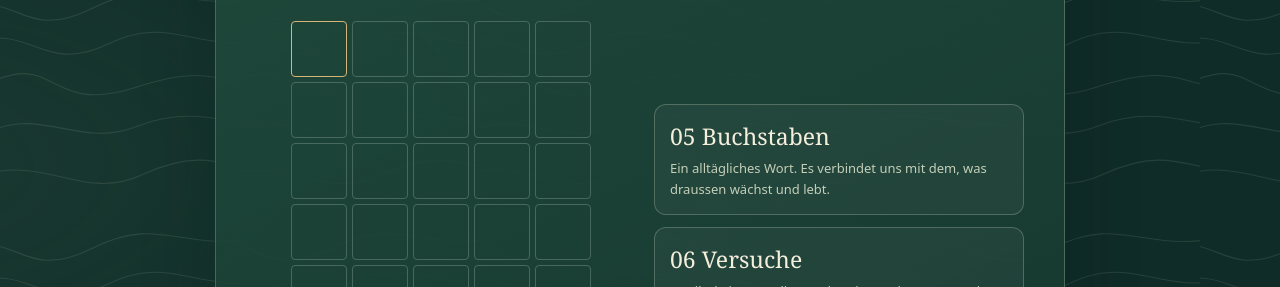
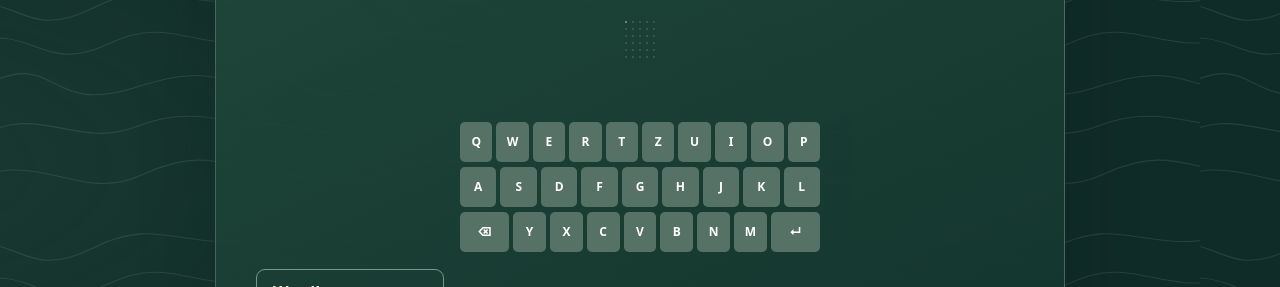
Before and after one commit to adrianbuechli/operation-christmas, a plain HTML site: page index.html in a window 1280 px wide. Shown: the part 513-800 px from the top of the page. Drawn offline with Linux system fonts and the light colour scheme.

Commit message:
Remove Wordle info cards and center the board

```diff
--- a/index.html
+++ b/index.html
@@ -16,7 +16,7 @@
     main{min-height:390px}.panel{border:1px solid var(--border);background:linear-gradient(155deg,rgba(34,75,61,.91),rgba(20,54,46,.95));border-radius:22px;padding:clamp(20px,5vw,40px);box-shadow:0 25px 75px #051a153b}.chapter{display:flex;gap:13px;align-items:center;margin-bottom:19px;color:var(--gold);font-size:12px;font-weight:800;letter-spacing:.17em;text-transform:uppercase}.chapter:after{content:'';height:1px;background:var(--border);flex:1}.panel h2{font:400 clamp(29px,5vw,41px)/1.14 Georgia,serif;letter-spacing:-.025em;margin:0 0 13px}.panel p{line-height:1.7;color:var(--muted);margin:0 0 16px}.note{border-left:3px solid #adbb8b;padding:9px 14px;background:#0d2c244f;color:#d4e2ce;border-radius:0 7px 7px 0;font-size:13px;line-height:1.6;margin:16px 0}.label{font-size:11px;color:var(--gold);text-transform:uppercase;letter-spacing:.18em;font-weight:800;margin-bottom:8px}
     .btn{background:var(--gold);color:#183027;border:1px solid var(--gold);padding:11px 16px;border-radius:9px;font-weight:750;transition:transform .15s,opacity .15s;min-height:42px}.btn:hover{transform:translateY(-1px)}.btn:disabled{opacity:.45;cursor:not-allowed;transform:none}.btn.secondary{background:transparent;color:var(--cream);border-color:#78988b}.btn.ghost{background:#ffffff0b;color:var(--cream);border-color:var(--border)}.controls{display:flex;flex-wrap:wrap;gap:9px;align-items:center;margin-top:17px}.muted{color:var(--muted);font-size:13px}.msg{min-height:24px;margin:10px 0 6px;color:#f1c7a2;font-size:13px;line-height:1.5}.success{color:#d2e6ae}
     /* Wordle */
-    .wordle-layout{display:grid;grid-template-columns:minmax(0,1fr) minmax(0,1fr);gap:28px;align-items:center;margin:24px 0}.wordle-board{display:grid;grid-template-rows:repeat(6,1fr);gap:5px;max-width:300px;margin:auto}.guess-row{display:grid;grid-template-columns:repeat(5,1fr);gap:5px}.letter{aspect-ratio:1;border:1px solid #66847a99;display:grid;place-items:center;border-radius:4px;font-size:clamp(18px,4.2vw,27px);font-weight:800;line-height:1;color:#fff}.letter.filled{border-color:#a9c9b7}.letter.correct{background:#618a67;border-color:#618a67}.letter.present{background:#b79559;border-color:#b79559}.letter.absent{background:#4b5e59;border-color:#4b5e59}.letter.live{border-color:#d5b578}.keypad{max-width:360px;margin:18px auto 0;display:flex;flex-direction:column;gap:5px}.keys{display:flex;justify-content:center;gap:4px}.key{flex:1;min-width:0;max-width:40px;height:40px;border:0;border-radius:5px;background:#567267;color:#fff;font-weight:800;font-size:12px;padding:0}.key.wide{max-width:57px;flex:1.5}.key.correct{background:#618a67}.key.present{background:#b79559}.key.absent{background:#384e49}.wordle-aside{display:grid;gap:12px}.wordle-aside .tiny-card{background:#ffffff0a;padding:15px;border:1px solid var(--border);border-radius:12px}.tiny-card strong{font-family:Georgia,serif;font-size:23px;font-weight:400}.tiny-card span{font-size:13px;color:var(--muted);line-height:1.6;display:block;margin-top:6px}
+    .wordle-layout{display:grid;grid-template-columns:minmax(0,1fr);gap:16px;align-items:center;justify-items:center;margin:24px 0}.wordle-board{display:grid;grid-template-rows:repeat(6,1fr);gap:5px;max-width:300px;margin:auto}.guess-row{display:grid;grid-template-columns:repeat(5,1fr);gap:5px}.letter{aspect-ratio:1;border:1px solid #66847a99;display:grid;place-items:center;border-radius:4px;font-size:clamp(18px,4.2vw,27px);font-weight:800;line-height:1;color:#fff}.letter.filled{border-color:#a9c9b7}.letter.correct{background:#618a67;border-color:#618a67}.letter.present{background:#b79559;border-color:#b79559}.letter.absent{background:#4b5e59;border-color:#4b5e59}.letter.live{border-color:#d5b578}.keypad{max-width:360px;margin:18px auto 0;display:flex;flex-direction:column;gap:5px}.keys{display:flex;justify-content:center;gap:4px}.key{flex:1;min-width:0;max-width:40px;height:40px;border:0;border-radius:5px;background:#567267;color:#fff;font-weight:800;font-size:12px;padding:0}.key.wide{max-width:57px;flex:1.5}.key.correct{background:#618a67}.key.present{background:#b79559}.key.absent{background:#384e49}.wordle-aside{display:grid;gap:12px}.wordle-aside .tiny-card{background:#ffffff0a;padding:15px;border:1px solid var(--border);border-radius:12px}.tiny-card strong{font-family:Georgia,serif;font-size:23px;font-weight:400}.tiny-card span{font-size:13px;color:var(--muted);line-height:1.6;display:block;margin-top:6px}
     .unlock{margin-top:25px;padding:21px;border:1px solid #d2bb7b7a;background:#cfaf6f0e;border-radius:14px}.unlock h3{font:400 25px Georgia,serif;margin:0 0 9px}.urlbox{display:flex;align-items:center;gap:9px;flex-wrap:wrap;background:#0d2822;border:1px solid #62796b;border-radius:9px;padding:10px;word-break:break-all}.urlbox code{font:13px/1.6 ui-monospace,Consolas,monospace;color:#f7edcc;flex:1}.urlbox .fill{color:#ffcf8f;font-weight:800}.mini{font-size:12px!important;color:var(--muted);margin:8px 0 0!important}
     /* Photos */
     .missions{display:grid;grid-template-columns:repeat(2,minmax(0,1fr));gap:14px;margin-top:22px}.mission{background:#0f3029b8;border:1px solid var(--border);border-radius:14px;padding:20px;min-width:0}.mission .icon{width:49px;height:49px;border:1px solid var(--border);display:grid;place-items:center;border-radius:50%;font-size:25px;margin-bottom:14px}.mission h3{font:400 24px Georgia,serif;margin:0 0 7px}.mission .riddle{min-height:62px;font-style:italic;color:#dce6d2;font-size:15px}.mission .micro{font-size:12px;color:var(--muted);line-height:1.6}.file-input{display:none}.upload{display:inline-block;background:#d6b97b;color:#17352c;font-weight:700;border-radius:8px;padding:11px 12px;cursor:pointer;font-size:13px;line-height:1.2;margin-top:12px}.preview{margin-top:12px;border:1px dashed #9bb7a16b;border-radius:9px;min-height:95px;display:flex;align-items:center;justify-content:center;overflow:hidden;color:#9fb5a9;font-size:12px;text-align:center}.preview img{width:100%;max-height:160px;object-fit:cover;display:block}.code-entry{display:flex;gap:8px;margin-top:12px}.code-entry input{width:90px;min-width:0;padding:10px;border-radius:8px;border:1px solid #91ae9f;background:#102c28;color:#fff;text-transform:uppercase;text-align:center;letter-spacing:.2em;font-weight:800}.code-entry button{font-size:12px}.mission.ok{border-color:#9dc69d}.mission .result{min-height:20px;font-size:12px;margin-top:8px;color:#e2bda1}.mission .result.ok{color:#bdddab}
@@ -101,7 +101,7 @@ function judgeWord(guess,target){let res=Array(5).fill('absent'),freq={};for(let
  for(let i=0;i<5;i++)if(res[i]!=='correct'&&(freq[guess[i]]||0)>0){res[i]='present';freq[guess[i]]--}return res}
 function renderWord(){const won=state.wordWon,over=state.wordGuesses.length>=6&&!won;
  E('main').innerHTML=panel(1,'Das erste Zeichen','Manchmal beginnt die grösste Entdeckung mit einem einzigen Wort. Du hast sechs Versuche für einen Begriff mit fünf Buchstaben. Grün bedeutet richtiger Buchstabe am richtigen Ort, Gold bedeutet richtiger Buchstabe am falschen Ort.')+
- `<div class="wordle-layout"><div><div id="wordle-board" class="wordle-board" aria-label="Wordle mit sechs Reihen"></div><div id="wordle-status" class="msg" role="status"></div></div><div class="wordle-aside"><div class="tiny-card"><strong>05 Buchstaben</strong><span>Ein alltägliches Wort. Es verbindet uns mit dem, was draussen wächst und lebt.</span></div><div class="tiny-card"><strong>06 Versuche</strong><span>Es gibt keine Wortliste: Jedes eingegebene Wort mit fünf Buchstaben wird ausgewertet.</span></div></div></div><div class="keypad" id="keypad"></div><div class="controls">${over?'<span class="muted">Alle sechs Versuche verbraucht – starte einfach neu.</span>':''}<button class="btn secondary" id="word-restart">Wordle neu starten</button></div>${won?unlock('natur','Das Wort ist der Schlüssel.','Das Rätselwort ergänzt die Adresse zur nächsten Station.'):''}</section>`;
+ `<div class="wordle-layout"><div><div id="wordle-board" class="wordle-board" aria-label="Wordle mit sechs Reihen"></div><div id="wordle-status" class="msg" role="status"></div></div></div><div class="keypad" id="keypad"></div><div class="controls">${over?'<span class="muted">Alle sechs Versuche verbraucht – starte einfach neu.</span>':''}<button class="btn secondary" id="word-restart">Wordle neu starten</button></div>${won?unlock('natur','Das Wort ist der Schlüssel.','Das Rätselwort ergänzt die Adresse zur nächsten Station.'):''}</section>`;
  drawWord();E('word-restart').onclick=()=>{state.wordGuesses=[];state.wordWon=false;liveWord='';save();renderWord()};if(won)activateCopy();
 }
 function drawWord(){const board=E('wordle-board'),keyboard=E('keypad');if(!board||!keyboard)return;
```
